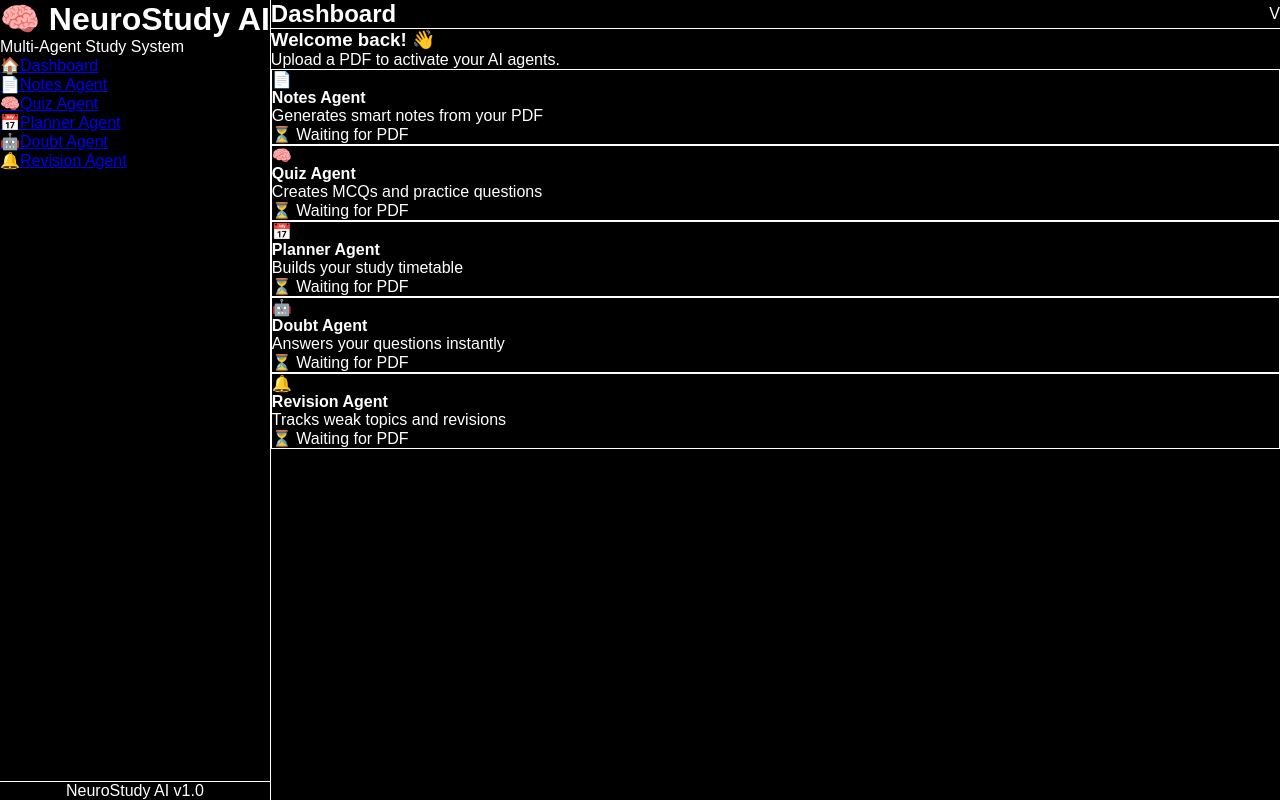
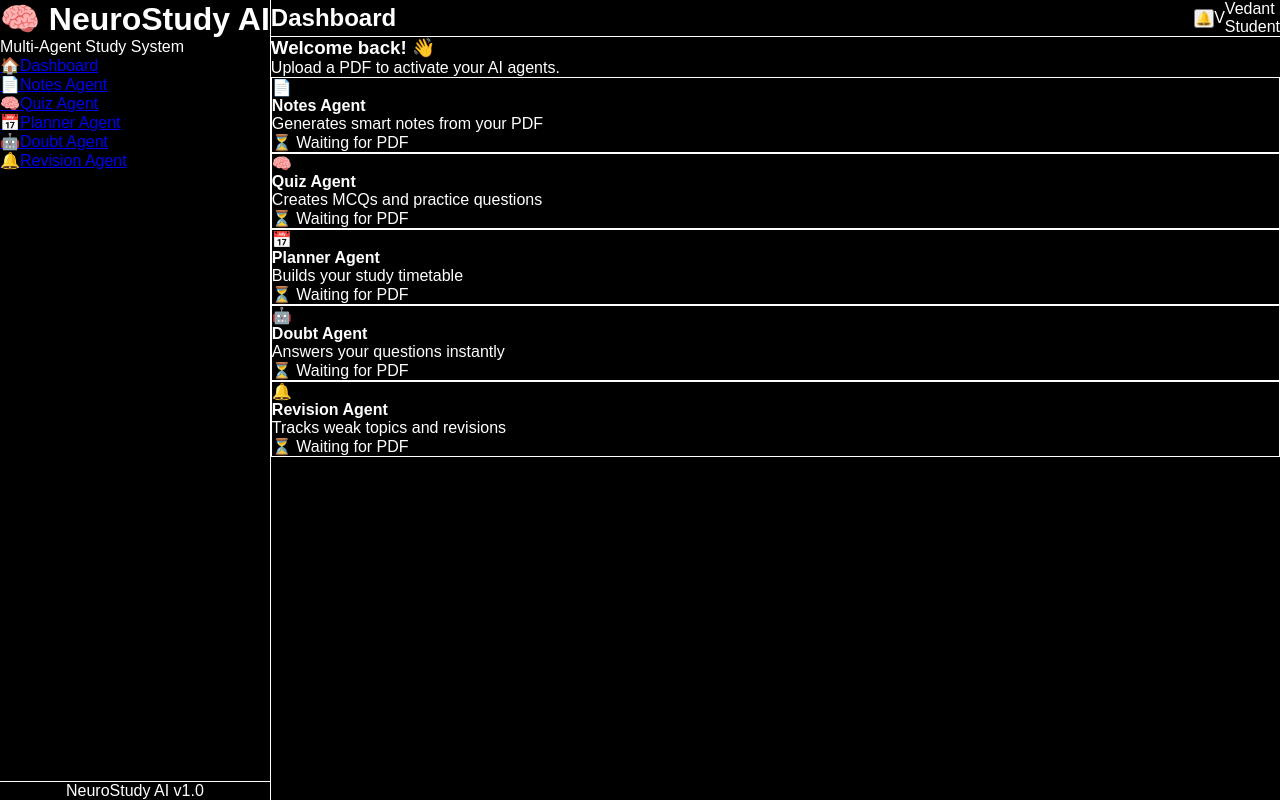
Before and after one commit to Vedant2007-eng/neurostudy-ai, a Next.js app in the folder frontend/: page /dashboard in a window 1280 px wide. Built offline with nearby package versions, Linux system fonts and the light colour scheme.

Commit message:
feat: add Navbar component with user avatar

```diff
--- a/frontend/src/app/dashboard/page.tsx
+++ b/frontend/src/app/dashboard/page.tsx
@@ -1,22 +1,18 @@
 import Sidebar from "@/components/layout/Sidebar";
+import Navbar from "@/components/layout/Navbar";
 
 export default function Dashboard() {
   return (
     <div className="flex min-h-screen bg-black">
 
-      {/* Sidebar Component */}
+      {/* Sidebar */}
       <Sidebar />
 
-      {/* Main Content Area */}
+      {/* Main Content */}
       <div className="flex-1 flex flex-col">
 
-        {/* Navbar */}
-        <div className="h-16 bg-gray-900 border-b border-gray-800 flex items-center justify-between px-8">
-          <h2 className="text-white font-semibold text-lg">Dashboard</h2>
-          <div className="w-9 h-9 rounded-full bg-cyan-500 flex items-center justify-center text-black font-bold text-sm">
-            V
-          </div>
-        </div>
+        {/* Navbar Component */}
+        <Navbar pageName="Dashboard" />
 
         {/* Page Content */}
         <div className="flex-1 p-8">
--- /dev/null
+++ b/frontend/src/components/layout/Navbar.tsx
@@ -0,0 +1,27 @@
+"use client";
+
+interface NavbarProps {
+  pageName: string;
+}
+
+export default function Navbar({ pageName }: NavbarProps) {
+  return (
+    <div className="h-16 bg-gray-900 border-b border-gray-800 flex items-center justify-between px-8">
+      <h2 className="text-white font-semibold text-lg">{pageName}</h2>
+      <div className="flex items-center gap-4">
+        <button className="text-gray-400 hover:text-cyan-400 transition text-xl">
+          🔔
+        </button>
+        <div className="flex items-center gap-2">
+          <div className="w-9 h-9 rounded-full bg-cyan-500 flex items-center justify-center text-black font-bold text-sm">
+            V
+          </div>
+          <div>
+            <p className="text-white text-sm font-medium">Vedant</p>
+            <p className="text-gray-500 text-xs">Student</p>
+          </div>
+        </div>
+      </div>
+    </div>
+  );
+}
```
Also changed, not shown: 1 other file (tests, documents, lock files or other folders).
